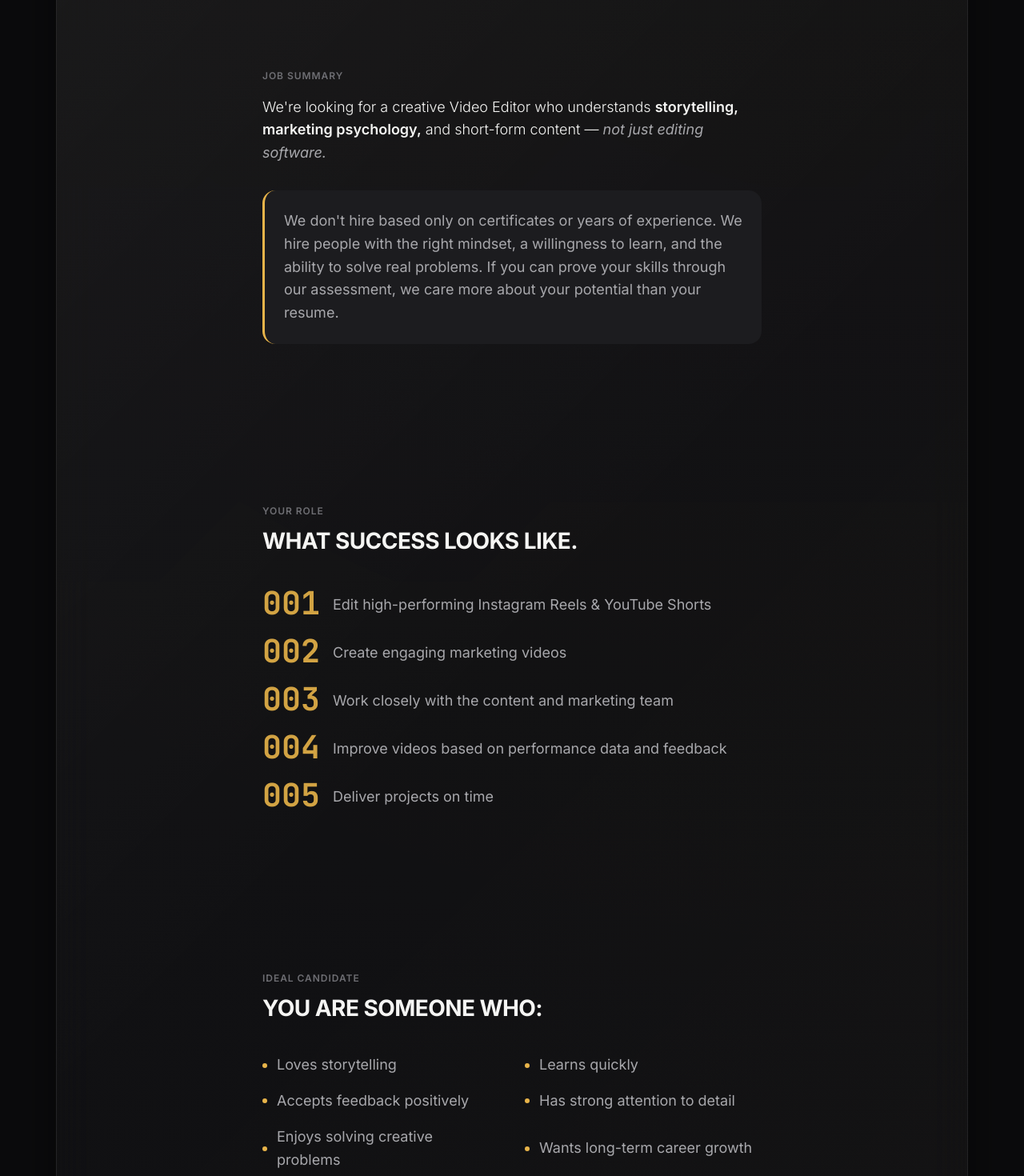
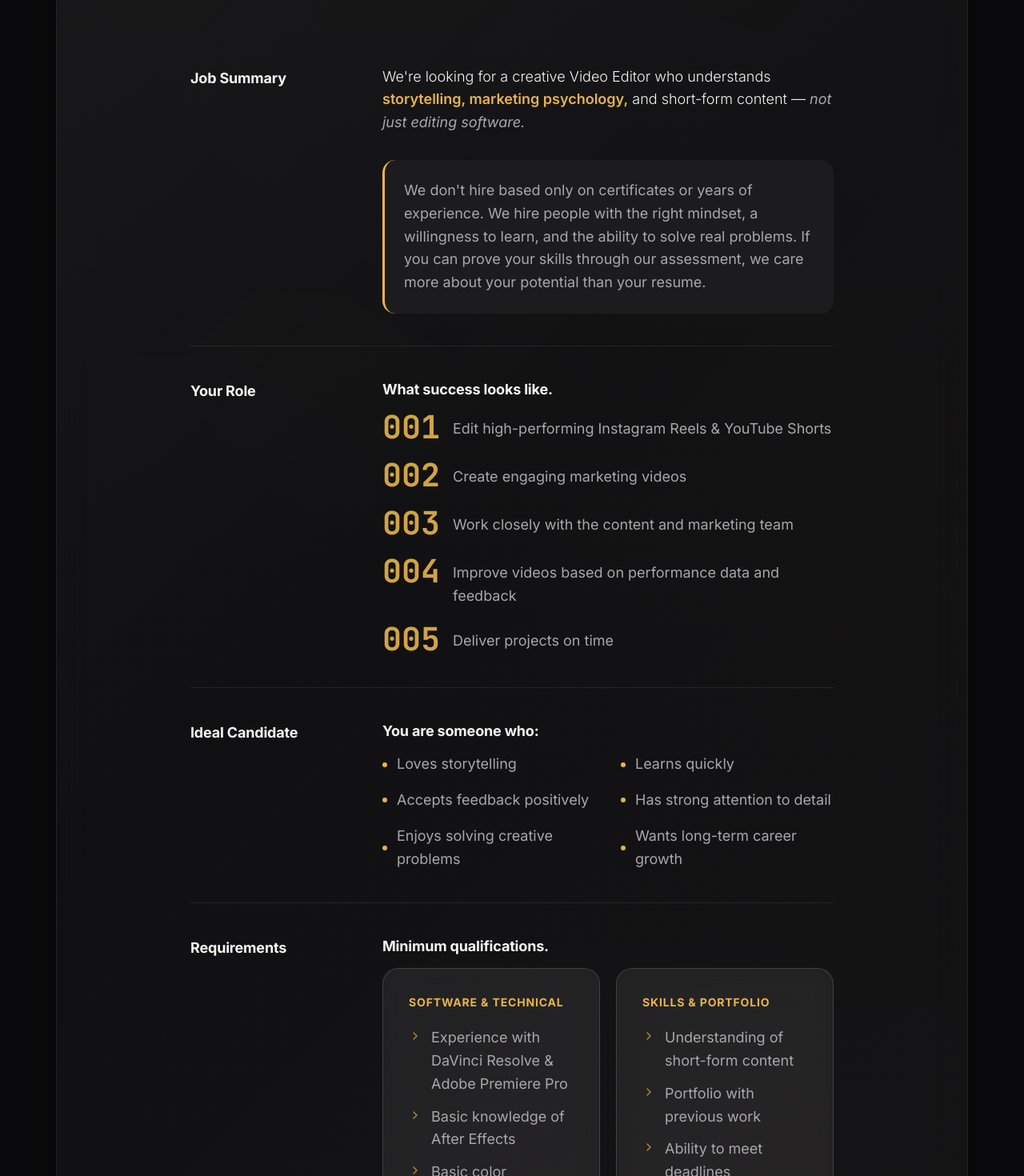
Before and after one commit to Karthik-ck-604/videoeditor, a React (Vite) app in the folder artifacts/evocaa-hiring/: page / in a window 1280 px wide. Shown: the part 1040-2510 px from the top of the page at 80% size. Built offline with nearby package versions, Linux system fonts and the light colour scheme.

Commit message:
style: convert landing sections to two-column definition-list layout
Restructure job content sections from stacked full-width blocks to a
two-column grid (label + body) for improved readability. Widen content
column to 900px, add responsive mobile stacking, and introduce
--warning-red token.

```diff
--- a/artifacts/evocaa-hiring/src/index.css
+++ b/artifacts/evocaa-hiring/src/index.css
@@ -161,6 +161,7 @@
   --glass-shadow: 0 8px 32px rgba(0, 0, 0, 0.3);
   --radius-card: 28px;
   --radius-panel: 20px;
+  --warning-red: #FF3B30;
 
   /* Legacy aliases for assessment flow — now using warm gold accent */
   --evocaa-bg: var(--bg-page);
@@ -642,7 +643,7 @@
 }
 
 .content-column {
-  max-width: 720px;
+  max-width: 900px;
   margin-left: auto;
   margin-right: auto;
   padding-left: clamp(20px, 5vw, 48px);
@@ -650,8 +651,62 @@
 }
 
 .section-spacing {
-  padding-top: clamp(64px, 10vw, 100px);
-  padding-bottom: clamp(64px, 10vw, 100px);
+  padding-top: clamp(48px, 8vw, 80px);
+  padding-bottom: 0;
+}
+
+/* ── Two-column definition-list section layout ── */
+.content-section {
+  display: grid;
+  grid-template-columns: 200px 1fr;
+  gap: 40px;
+  padding-block: 40px;
+  border-top: 1px solid var(--divider);
+  align-items: start;
+}
+
+.content-section:first-child {
+  border-top: none;
+  padding-top: 32px;
+}
+
+.content-section-label {
+  font-size: 18px;
+  font-weight: 700;
+  color: var(--text-primary);
+  letter-spacing: -0.01em;
+  line-height: 1.3;
+  padding-top: 4px;
+}
+
+.content-section-body {
+  color: var(--text-secondary);
+  line-height: 1.6;
+}
+
+.content-section-body h4 {
+  font-size: 18px;
+  font-weight: 700;
+  color: var(--text-primary);
+  margin-bottom: 12px;
+  letter-spacing: -0.01em;
+}
+
+/* Sections container — replaces old per-section spacing */
+.sections-wrapper {
+  padding-bottom: clamp(48px, 8vw, 80px);
+}
+
+@media (max-width: 767px) {
+  .content-section {
+    grid-template-columns: 1fr;
+    gap: 16px;
+    padding-block: 32px;
+  }
+
+  .content-section-label {
+    font-size: 16px;
+  }
 }
 
 .meta-divider {
--- a/artifacts/evocaa-hiring/src/pages/LandingPage.tsx
+++ b/artifacts/evocaa-hiring/src/pages/LandingPage.tsx
@@ -219,16 +219,20 @@ export default function LandingPage({ onApply }: LandingPageProps) {
           </div>
         </section>
 
+        {/* ── All content sections — two-column definition-list layout ── */}
+        <div className="content-column sections-wrapper" style={{ paddingTop: 'clamp(40px, 6vw, 64px)' }}>
+
           {/* ── Job Summary ── */}
-        <section className="section-spacing pt-16 sm:pt-20">
-          <div className="content-column reveal">
-            <p className="section-eyebrow mb-4">Job Summary</p>
+          <div className="content-section reveal">
+            <h3 className="content-section-label">Job Summary</h3>
+            <div className="content-section-body">
               <p className="body-copy text-xl sm:text-2xl font-light leading-relaxed" style={{ color: 'var(--text-primary)' }}>
                 We're looking for a creative Video Editor who understands{' '}
-              <strong className="font-semibold">storytelling, marketing psychology,</strong> and
+                <strong className="font-semibold" style={{ color: 'var(--accent)' }}>storytelling, marketing psychology,</strong> and
                 short-form content —{' '}
                 <em style={{ color: 'var(--text-secondary)' }}>not just editing software.</em>
               </p>
+              {/* Quote-callout card — preserved as-is */}
               <div
                 className="mt-8 p-6 rounded-xl"
                 style={{
@@ -244,15 +248,13 @@ export default function LandingPage({ onApply }: LandingPageProps) {
                 </p>
               </div>
             </div>
-        </section>
+          </div>
 
           {/* ── Your Role ── */}
-        <section id="role" className="section-spacing">
-          <div className="content-column">
-            <div className="reveal mb-10">
-              <p className="section-eyebrow mb-3">Your Role</p>
-              <h2 className="section-heading">What success looks like.</h2>
-            </div>
+          <div id="role" className="content-section">
+            <h3 className="content-section-label">Your Role</h3>
+            <div className="content-section-body">
+              <h4>What success looks like.</h4>
               <ul className="space-y-5">
                 {ROLE_BULLETS.map((item, i) => (
                   <li key={i} className="reveal flex items-start gap-4">
@@ -262,15 +264,13 @@ export default function LandingPage({ onApply }: LandingPageProps) {
                 ))}
               </ul>
             </div>
-        </section>
+          </div>
 
           {/* ── Ideal Candidate ── */}
-        <section className="section-spacing">
-          <div className="content-column">
-            <div className="reveal mb-10">
-              <p className="section-eyebrow mb-3">Ideal Candidate</p>
-              <h2 className="section-heading">You are someone who:</h2>
-            </div>
+          <div className="content-section">
+            <h3 className="content-section-label">Ideal Candidate</h3>
+            <div className="content-section-body">
+              <h4>You are someone who:</h4>
               <ul className="grid grid-cols-1 sm:grid-cols-2 gap-x-8 gap-y-4">
                 {IDEAL_BULLETS.map((item, i) => (
                   <li key={i} className="reveal flex items-center gap-3">
@@ -283,15 +283,13 @@ export default function LandingPage({ onApply }: LandingPageProps) {
                 ))}
               </ul>
             </div>
-        </section>
+          </div>
 
-        {/* ── Requirements (2 glass cards) ── */}
-        <section id="requirements" className="section-spacing">
-          <div className="content-column">
-            <div className="reveal mb-10">
-              <p className="section-eyebrow mb-3">Requirements</p>
-              <h2 className="section-heading">Minimum qualifications.</h2>
-            </div>
+          {/* ── Requirements ── */}
+          <div id="requirements" className="content-section">
+            <h3 className="content-section-label">Requirements</h3>
+            <div className="content-section-body">
+              <h4>Minimum qualifications.</h4>
               <div className="grid grid-cols-1 lg:grid-cols-2 gap-5">
                 {REQUIREMENT_CARDS.map((card, i) => (
                   <div key={i} className="reveal glass-requirement">
@@ -317,15 +315,13 @@ export default function LandingPage({ onApply }: LandingPageProps) {
                 ))}
               </div>
             </div>
-        </section>
+          </div>
 
-        {/* ── What You'll Do ── */}
-        <section id="day-to-day" className="section-spacing">
-          <div className="content-column">
-            <div className="reveal mb-10">
-              <p className="section-eyebrow mb-3">Day-to-Day</p>
-              <h2 className="section-heading">What You'll Do.</h2>
-            </div>
+          {/* ── Day-to-Day ── */}
+          <div id="day-to-day" className="content-section">
+            <h3 className="content-section-label">Day-to-Day</h3>
+            <div className="content-section-body">
+              <h4>What You'll Do.</h4>
               <ul className="space-y-6">
                 {DAILY_TASKS.map((item, i) => (
                   <li
@@ -341,16 +337,14 @@ export default function LandingPage({ onApply }: LandingPageProps) {
                 ))}
               </ul>
             </div>
-        </section>
+          </div>
 
           {/* ── You Shouldn't Apply If ── */}
-        <section className="section-spacing">
-          <div className="content-column">
-            <div className="reveal mb-10">
-              <p className="section-eyebrow mb-3">Important</p>
-              <h2 className="section-heading">You Shouldn't Apply If</h2>
-              <p className="body-copy mt-3 text-base">Don't apply if you:</p>
-            </div>
+          <div className="content-section">
+            <h3 className="content-section-label">Important</h3>
+            <div className="content-section-body">
+              <h4>You Shouldn't Apply If</h4>
+              <p className="body-copy text-base mb-6">Don't apply if you:</p>
               <div
                 className="reveal rounded-xl p-6 sm:p-8"
                 style={{ background: 'var(--bg-elevated)' }}
@@ -360,7 +354,7 @@ export default function LandingPage({ onApply }: LandingPageProps) {
                     <li key={i} className="flex items-start gap-3">
                       <span
                         className="text-lg leading-none flex-shrink-0 mt-0.5"
-                      style={{ color: 'var(--text-muted)' }}
+                        style={{ color: 'var(--warning-red)' }}
                         aria-hidden="true"
                       >
                         ×
@@ -371,7 +365,9 @@ export default function LandingPage({ onApply }: LandingPageProps) {
                 </ul>
               </div>
             </div>
-        </section>
+          </div>
+
+        </div>
 
         {/* ── CTA Band (nested elevated panel) ── */}
         <section className="px-5 sm:px-10 pb-16 sm:pb-20">
```
Lines whose indentation alone changed are shown as unchanged.
